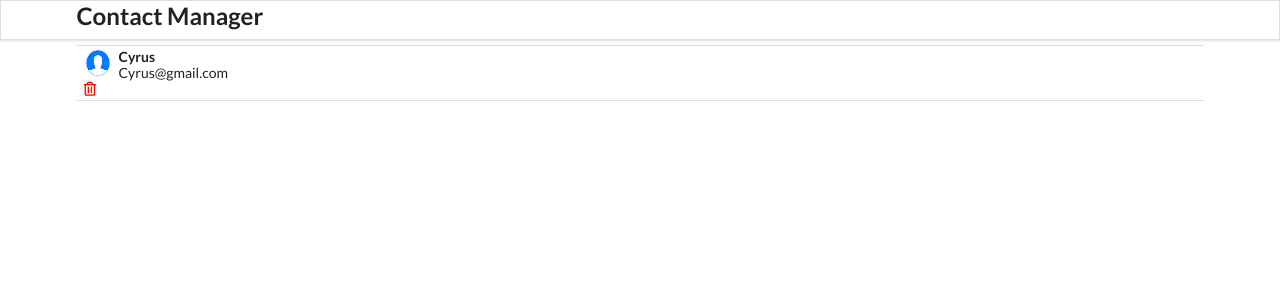
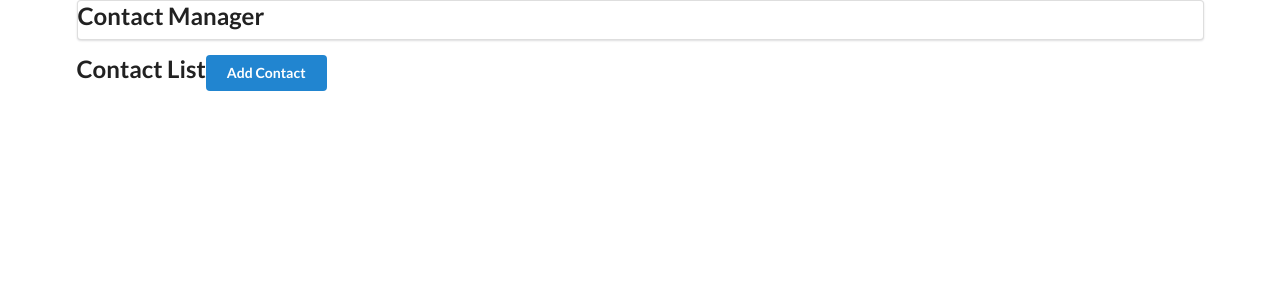
Before and after one commit to CyrusWarner/Contact-App, a React (Create React App) app: page / in a window 1280 px wide. Shown: the top 300 px of the page. Built offline with nearby package versions, Linux system fonts and the light colour scheme.

Commit message:
Added a redirect for when a contact is created.

```diff
--- a/src/components/AddContact/addContact.jsx
+++ b/src/components/AddContact/addContact.jsx
@@ -28,6 +28,7 @@ class AddContact extends React.Component{
             name: "",
             email: "",
         })
+        this.props.history.push("/")
     }
 
     render(){
--- a/src/components/ContactList/contactList.jsx
+++ b/src/components/ContactList/contactList.jsx
@@ -1,4 +1,5 @@
 import React from 'react';
+import {Link} from "react-router-dom";
 import ContactCard from '../ContactCard/contactCard';
 
 
@@ -8,19 +9,19 @@ const ContactList = (props) => {
         props.getContactId(id);
     }
 
-    const contacts = [{
-        id: "1",
-        name: "Cyrus",
-        email: "Cyrus@gmail.com"
-    }]
-    const renderContactList = contacts.map((contact) => {
+    const renderContactList = props.contacts.map((contact) => {
         return (
             <ContactCard contact={contact} clickHandler={deleteContacthandler} key={contact.id}></ContactCard>
         )
     })
     return (
         <div class="main">
-            <h2>Contact List</h2>
+            <h2>Contact List
+                <Link to="/add">
+                    <button className="ui button blue">Add Contact</button>
+                </Link>
+
+            </h2>
             <div className="ui celled list">{renderContactList}</div>
         </div>
     )
--- a/src/components/Header/header.jsx
+++ b/src/components/Header/header.jsx
@@ -2,12 +2,12 @@ import React from 'react';
 
 const Header = () => {
     return (
-        <div className="ui fixed menu">
-            <div className="ui container center">
+        <div className="ui menu">
+            <div className="center aligned header">
                 <h2>Contact Manager</h2>
             </div>
         </div>
-    )
-}
+    );
+};
 
 export default Header;
--- a/src/components/app.jsx
+++ b/src/components/app.jsx
@@ -36,8 +36,21 @@ function App() {
             <Router>
                 <Header />
                 <Switch>
-                    <Route path="/add" exact component={AddContact} /> {/* Path gives our route the url path */}
-                    <Route path="/" exact component={ContactList} />
+                    <Route
+                    path="/add"
+                    render={(props) => (
+                    <AddContact {...props}
+                    addContactHandler={addContactHandler}/>)}
+                    /> {/* Path gives our route the url path */}
+                    <Route
+                    path="/"
+                    exact
+                    render={(props) => (
+                    <ContactList
+                    {...props}
+                    contacts={contacts}
+                    getContactId={removeContactHandler}
+                    />)} />
                 </Switch>
                {/* <AddContact addContactHandler={addContactHandler}/> */}
                {/* <ContactList contacts={contacts} getContactId={removeContactHandler} /> */}
```
